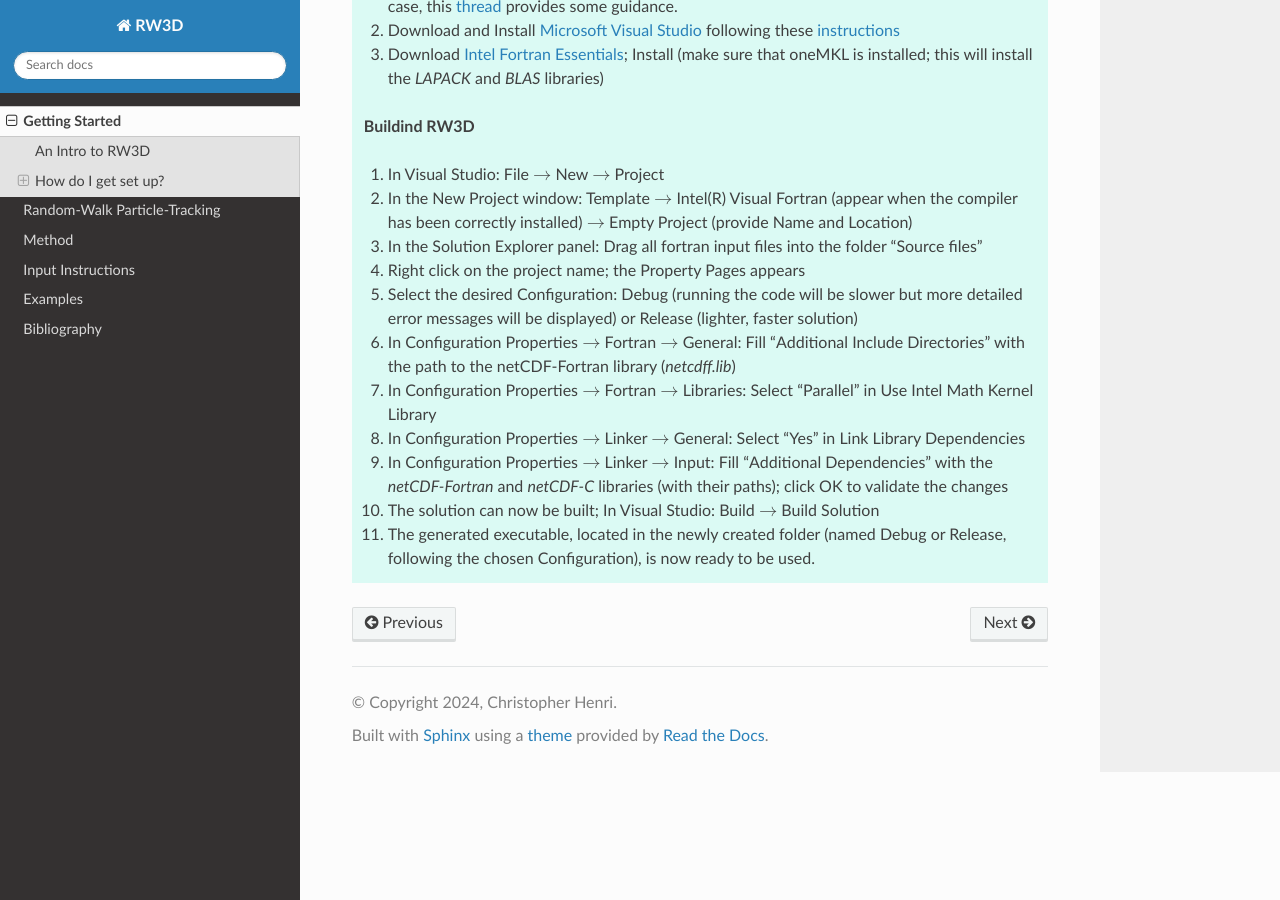
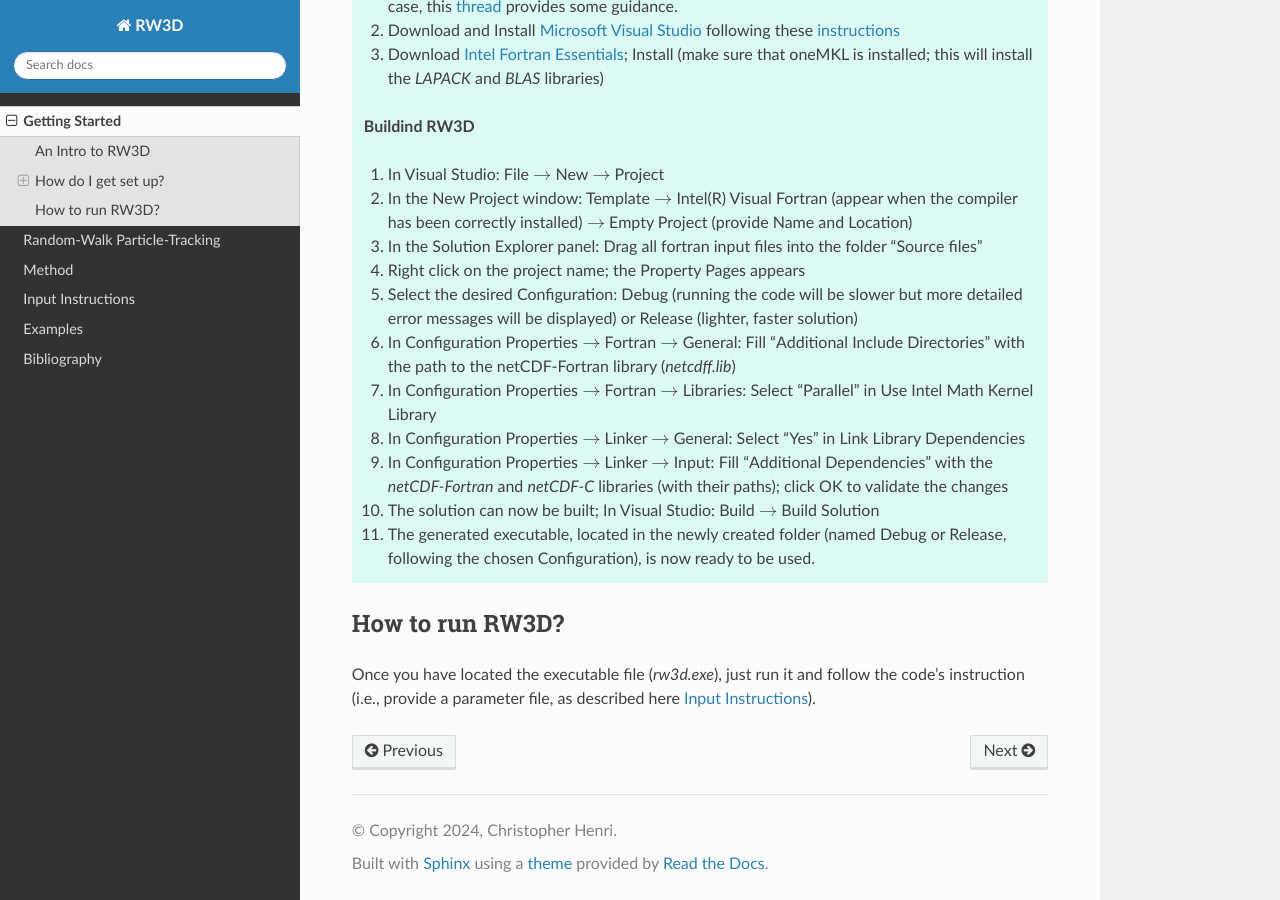
Before and after one commit to chrishenri/rw3d_manual, a Sphinx documentation site: the page built from docs/source/intro.rst, in a window 1280 px wide and 900 px high, scrolled down 2640 px. Built offline with Sphinx 7.4.7 and the Read the Docs theme 3.1.0, drawn with Linux system fonts in a browser that asks for light colours; cross-references to code outside the pages are shown as plain code.

Commit message:
update intro

```diff
--- a/docs/source/inputs.rst
+++ b/docs/source/inputs.rst
@@ -1,4 +1,4 @@
-.. _inputs:
+.. _Inputs:
 
 Input Instructions
 ===============
@@ -1324,7 +1324,7 @@ Ouputs
     |      |                                                                         |                                                     |                                                                                                                                                                                                                                                    |
     |      |                                                                         |                                                     | ``format``: ``0`` for printing outputs in a csv file; ``1`` for printing in a binary file.                                                                                                                                                         |
     +------+-------------------------------------------------------------------------+-----------------------------------------------------+----------------------------------------------------------------------------------------------------------------------------------------------------------------------------------------------------------------------------------------------------+
-    | if ``ixmom`` = 0 and ``iwcshot`` = 0, specify line 6:                                                                                                                                                                                                                                                                                                                                     |
+    | if ``ixmom`` = 1 or ``iwcshot`` = 1, specify the following:                                                                                                                                                                                                                                                                                                                               |
     +------+-------------------------------------------------------------------------+-----------------------------------------------------+----------------------------------------------------------------------------------------------------------------------------------------------------------------------------------------------------------------------------------------------------+
     | There are 3 options to specify the times of snapshots:                                                                                                                                                                                                                                                                                                                                    |
     +------+-------------------------------------------------------------------------+-----------------------------------------------------+----------------------------------------------------------------------------------------------------------------------------------------------------------------------------------------------------------------------------------------------------+
--- a/docs/source/intro.rst
+++ b/docs/source/intro.rst
@@ -127,3 +127,9 @@ If you are a relatively new Windows developers, here are some brief instructions
     #. In Configuration Properties :math:`\to` Linker :math:`\to` Input: Fill "Additional Dependencies" with the `netCDF-Fortran` and `netCDF-C` libraries (with their paths); click OK to validate the changes
     #. The solution can now be built; In Visual Studio: Build :math:`\to` Build Solution
     #. The generated executable, located in the newly created folder (named Debug or Release, following the chosen Configuration), is now ready to be used.
+
+
+How to run RW3D?
+----------------
+
+Once you have located the executable file (`rw3d.exe`), just run it and follow the code's instruction (i.e., provide a parameter file, as described here :ref:`Inputs`).
```
